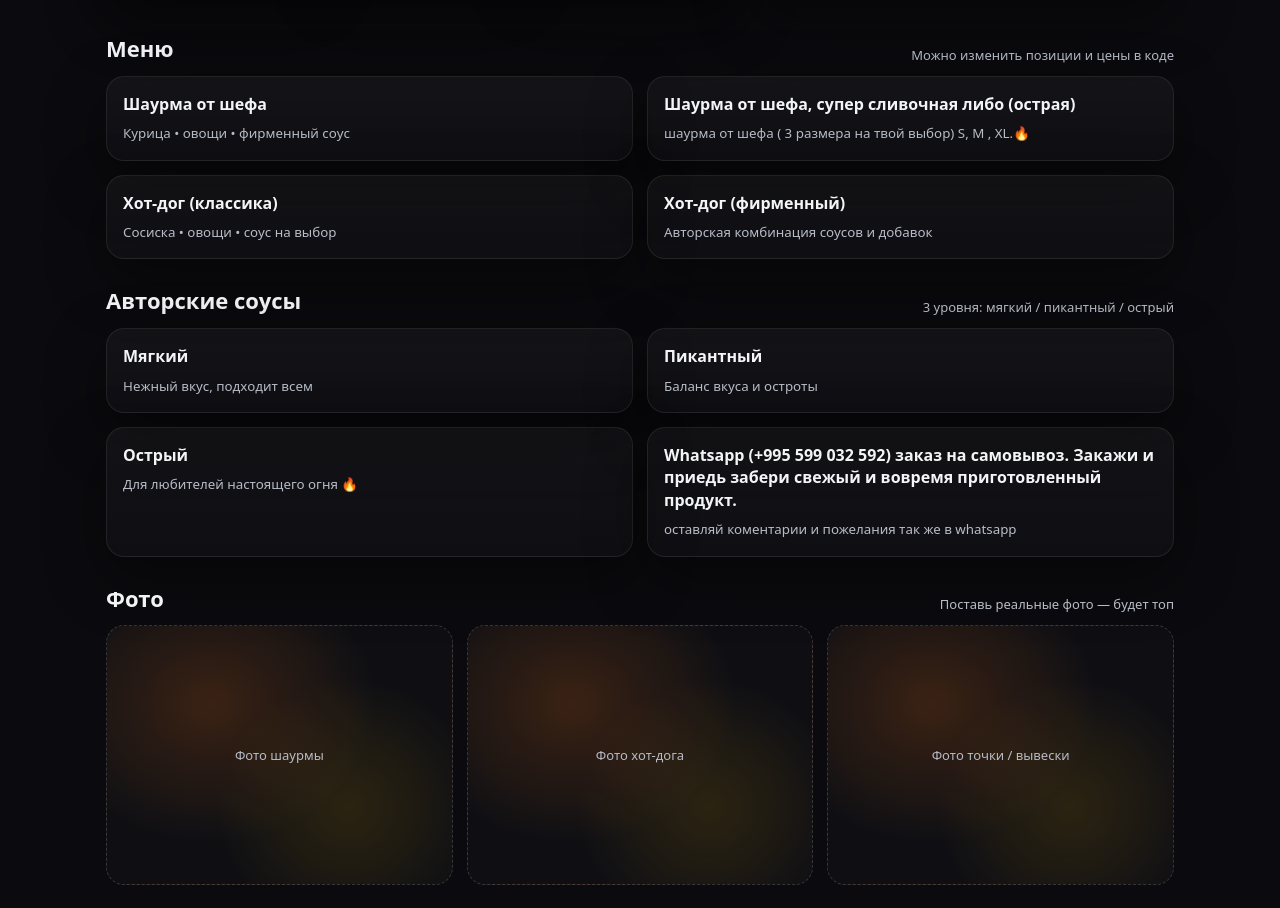
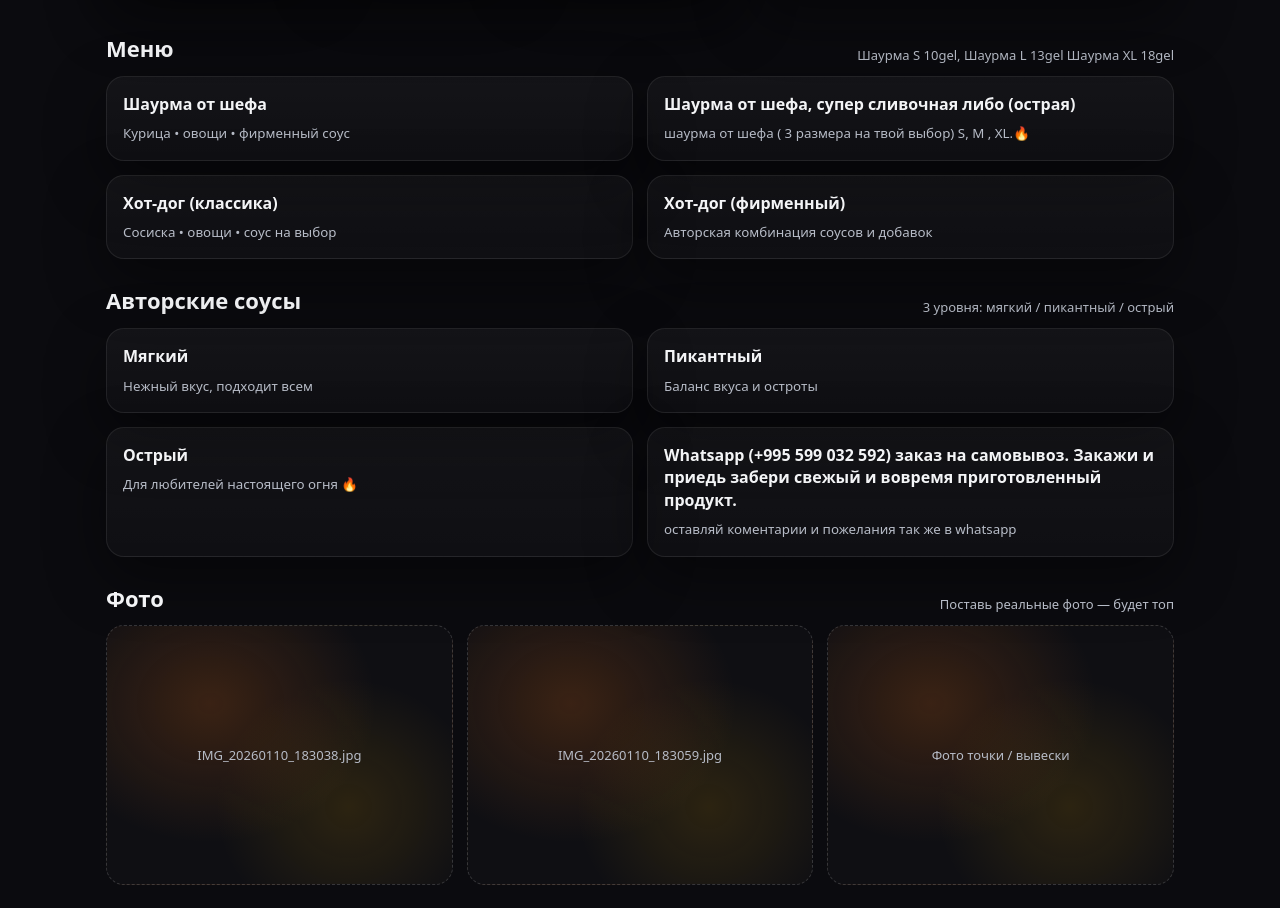
Before and after one commit to kapchik930309-sketch/hot-batumi, a plain HTML site: page index.html in a window 1280 px wide. Shown: the part 587-1495 px from the top of the page. Drawn offline with Linux system fonts and the light colour scheme.

Commit message:
Update index.html

```diff
--- a/index.html
+++ b/index.html
@@ -232,7 +232,7 @@
       <section id="menu">
         <div class="sectionHead">
           <h2>Меню</h2>
-          <span>Можно изменить позиции и цены в коде</span>
+          <span>Шаурма S 10gel, Шаурма L 13gel Шаурма XL 18gel </span>
         </div>
         <div class="menu">
           <div class="card menuItem">
@@ -285,8 +285,8 @@
           <span>Поставь реальные фото — будет топ</span>
         </div>
         <div class="gallery">
-          <div class="ph">Фото шаурмы</div>
-          <div class="ph">Фото хот-дога</div>
+          <div class="ph">IMG_20260110_183038.jpg</div>
+          <div class="ph">IMG_20260110_183059.jpg</div>
           <div class="ph">Фото точки / вывески</div>
         </div>
       </section>
```
